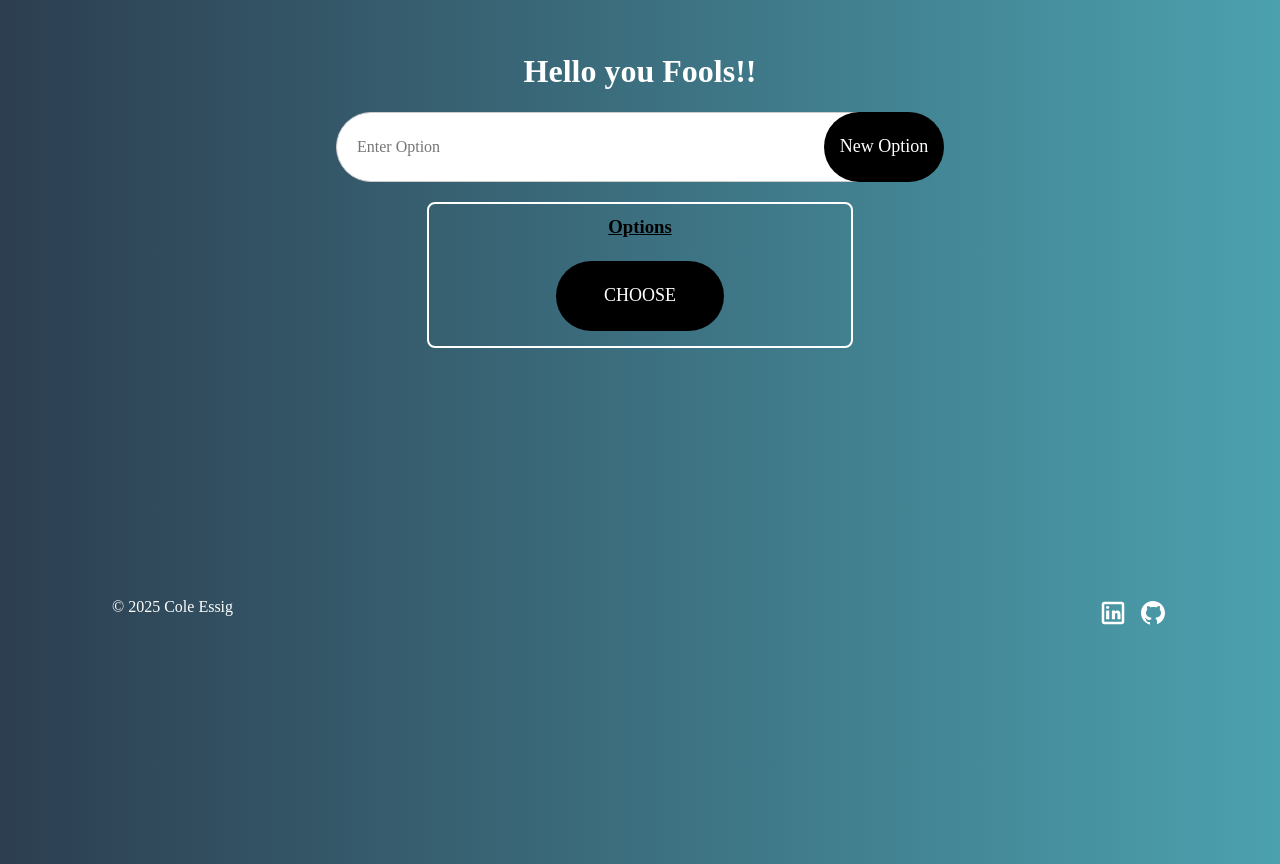
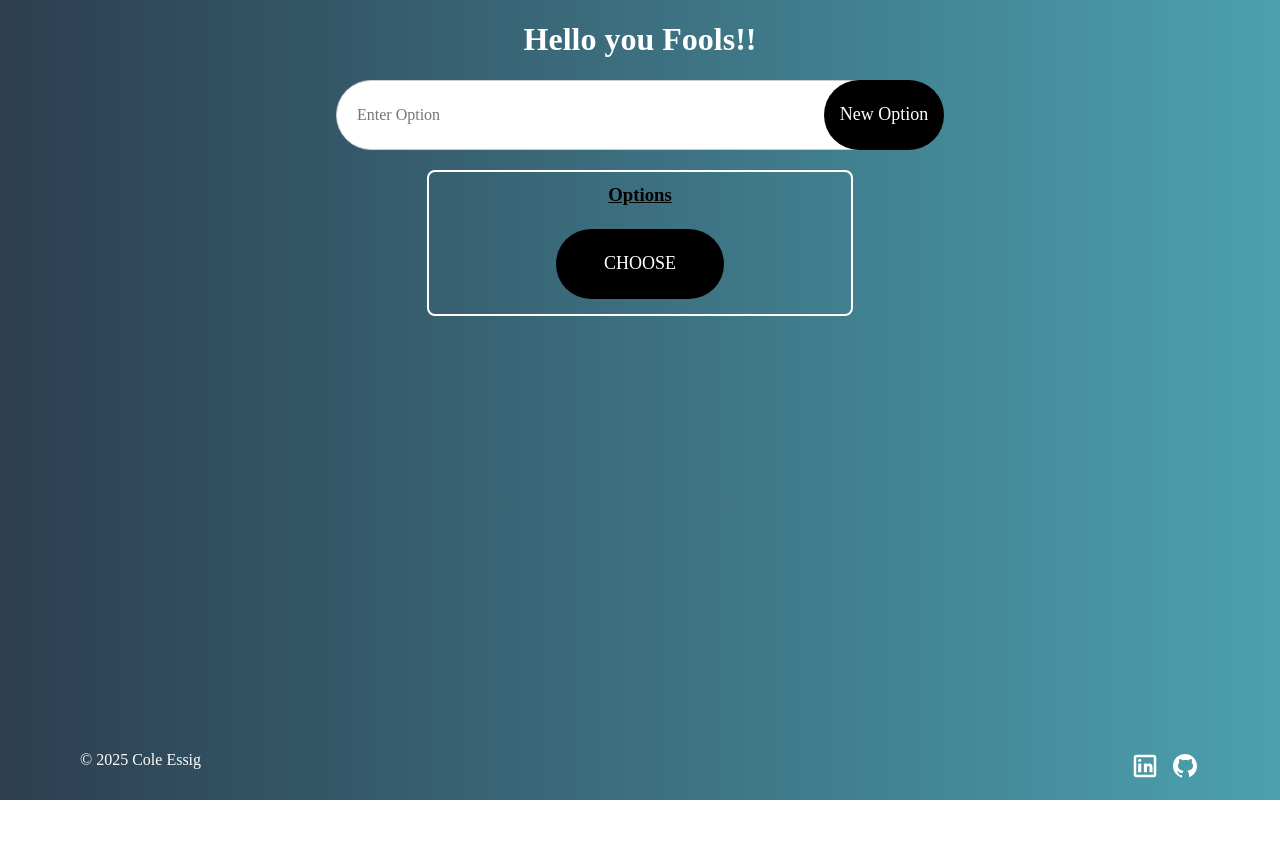
Before and after one commit to cole-essig/help-me-pick, a React (Vite) app: page / in a window 1280 px wide. After the commit the page ends 800 px from the top, so only its background shows below. Built offline with nearby package versions, Linux system fonts and the light colour scheme.

Commit message:
updated the footer styles and changed the nesting structure for better style upkeep

```diff
--- a/src/components/App/App.css
+++ b/src/components/App/App.css
@@ -1,9 +1,13 @@
 #root {
   max-width: 100vw;
   min-height: 100vh;
-  margin: 0 auto;
-  padding: 2rem;
   text-align: center;
   background-image: linear-gradient(to right, #2c3e50, #4ca1af);
   color: #fff;
-  }
+}
+
+.app {
+  display: flex;
+  flex-direction: column;
+  min-height: 100vh;
+}
--- a/src/components/App/App.jsx
+++ b/src/components/App/App.jsx
@@ -2,7 +2,6 @@ import { useState } from 'react'
 import UserInput from '../UserInput/UserInput';
 import Header from '../Header/Header';
 import Table from '../Table/Table';
-import Results from '../Results/Results';
 import Footer from '../Footer/Footer';
 import './App.css'
 
@@ -16,13 +15,12 @@ function App() {
   }
 
   return (
-    <>
+    <div className='app'>
       <Header />
       <UserInput getUserInput={getUserInput} />
-      <Table setMadeChoice={setMadeChoice} setRandomPick={setRandomPick} table={table} />
-      {madeChoice && <Results randomPick={randomPick} madeChoice={madeChoice} />}
+      <Table setMadeChoice={setMadeChoice} setRandomPick={setRandomPick} table={table} randomPick={randomPick} madeChoice={madeChoice} />
       <Footer />
-    </>
+    </div>
   )
 }
 
--- a/src/components/Footer/Footer.css
+++ b/src/components/Footer/Footer.css
@@ -1,7 +1,7 @@
 .footer {
   display: flex;
   justify-content: space-between;
-margin: 250px 80px 15px;
+  margin: auto 80px 15px;
 }
 
 .footer__copyright {
@@ -12,14 +12,14 @@ margin: 250px 80px 15px;
   margin: auto 0 auto 0;
   display: flex;
   gap: 10px;
-    transition: box-shadow .2s linear;
+  transition: box-shadow 0.2s linear;
 }
 
 .footer__links_linkedin {
   max-width: 30px;
   width: 100%;
   min-height: 30px;
-    transition: box-shadow .2s linear;
+  transition: box-shadow 0.2s linear;
 }
 
 .footer__links_linkedin:hover {
@@ -30,7 +30,7 @@ margin: 250px 80px 15px;
   max-width: 30px;
   width: 100%;
   min-height: 30px;
-    transition: box-shadow .2s linear;
+  transition: box-shadow 0.2s linear;
 }
 
 .footer__links_github:hover {
--- a/src/components/InteractButton/InteractButton.css
+++ b/src/components/InteractButton/InteractButton.css
@@ -1,5 +1,4 @@
 .interact-button {
-    position: relative;
   background-color: #000;
   margin-bottom: 15px;
   max-width: 168px;
@@ -12,5 +11,5 @@
   font-size: 18px;
   font-weight: 400;
   line-height: 1.2;
-    transition: background-color .25s linear;
+  transition: background-color 0.25s linear;
 }
--- a/src/components/Results/Results.css
+++ b/src/components/Results/Results.css
@@ -1,23 +1,23 @@
 @keyframes pulse-shadow {
   0% {
-      box-shadow: 0 0 10px rgba(255, 255, 255, 0.3);
+    box-shadow: 0 0 10px rgba(255, 255, 255, 0.3);
   }
   100% {
-      box-shadow: 0 0 30px rgba(255, 255, 255, 0.7);
+    box-shadow: 0 0 30px rgba(255, 255, 255, 0.7);
   }
 }
 
 .results {
   position: absolute;
-  left: calc(33%);
+  left: 0;
   visibility: hidden;
-  transition:  visibility 0.25s linear;
+  transition: visibility 0.25s linear;
   margin: 20px auto;
   border: 2px #fff solid;
   border-radius: 8px;
   max-width: 33vw;
   width: 100%;
-  animation: pulse-shadow .7s infinite alternate ease-in-out;
+  animation: pulse-shadow 0.7s infinite alternate ease-in-out;
 }
 
 .results__display {
@@ -28,5 +28,5 @@
 }
 
 .results_on {
-    visibility: visible;
+  visibility: visible;
 }
--- a/src/components/Table/Table.css
+++ b/src/components/Table/Table.css
@@ -1,4 +1,5 @@
 .table {
+  position: relative;
   margin: 20px auto;
   border: 2px white solid;
   border-radius: 8px;
@@ -13,8 +14,8 @@
 }
 
 .table__contents {
-    display: flex;
-    margin: 12px;
-    flex-direction: column;
-    gap: 5px;
+  display: flex;
+  margin: 12px;
+  flex-direction: column;
+  gap: 5px;
 }
--- a/src/components/Table/Table.jsx
+++ b/src/components/Table/Table.jsx
@@ -3,8 +3,9 @@ import { useState } from 'react';
 import React from 'react';
 import TableKey from '../TableKey/TableKey';
 import InteractButton from '../InteractButton/InteractButton';
+import Results from '../Results/Results';
 
-function Table({ setMadeChoice, setRandomPick, table }) {
+function Table({ setMadeChoice, setRandomPick, table, randomPick, madeChoice }) {
     const [activeIndex, setActiveIndex] = useState(null);
 
     const startAnimation = () => {
@@ -38,6 +39,7 @@ function Table({ setMadeChoice, setRandomPick, table }) {
           table={table}
           onClick={onClick}
         />
+        {madeChoice && <Results randomPick={randomPick} madeChoice={madeChoice} />}
     </div>
     )
 }
--- a/src/components/UserInput/UserInput.css
+++ b/src/components/UserInput/UserInput.css
@@ -11,7 +11,6 @@
   position: relative;
   max-width: 608px;
   width: 100%;
-    margin: 0 auto 0;
   padding: 0;
   margin: auto;
 }
@@ -51,11 +50,11 @@
   font-size: 18px;
   font-weight: 400;
   line-height: 1.2;
-      transition: transform .25s linear;
+  transition: transform 0.25s linear;
 }
 
 .inputbar__button:hover {
-    animation: pulse-shadow .7s infinite alternate ease-in-out;
+  animation: pulse-shadow 0.7s infinite alternate ease-in-out;
 }
 
 .inputbar__button {
--- a/src/components/UserInput/UserInput.jsx
+++ b/src/components/UserInput/UserInput.jsx
@@ -15,7 +15,7 @@ function UserInput({ getUserInput }) {
     }
 
         return(
-            <>
+            <div className='input'>
                 <form className="inputbar" onSubmit={handleSubmit} >
                         <input
                             type='text'
@@ -27,7 +27,7 @@ function UserInput({ getUserInput }) {
                         />
                     <button type="submit" className="inputbar__button" >New Option</button>
                 </form>
-            </>
+            </div>
         )
     };
 
```
Lines whose indentation alone changed are shown as unchanged.
